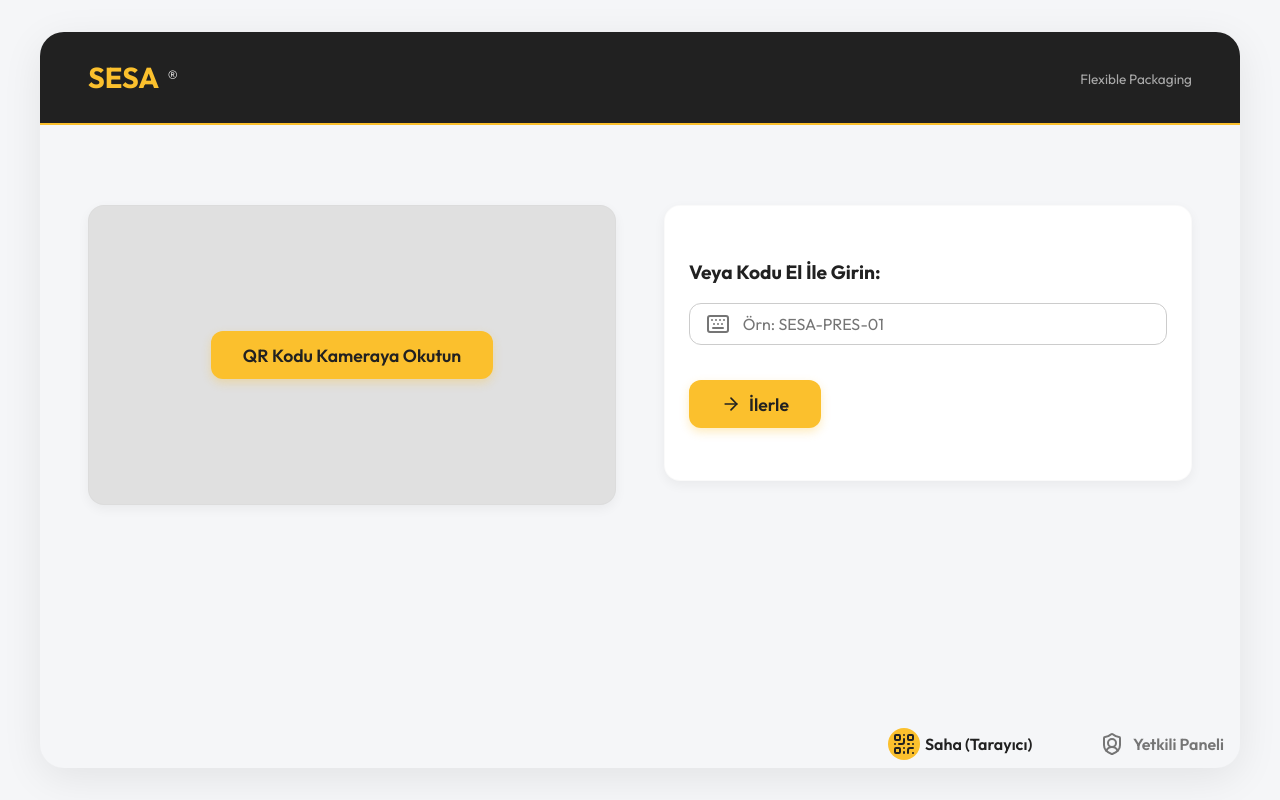
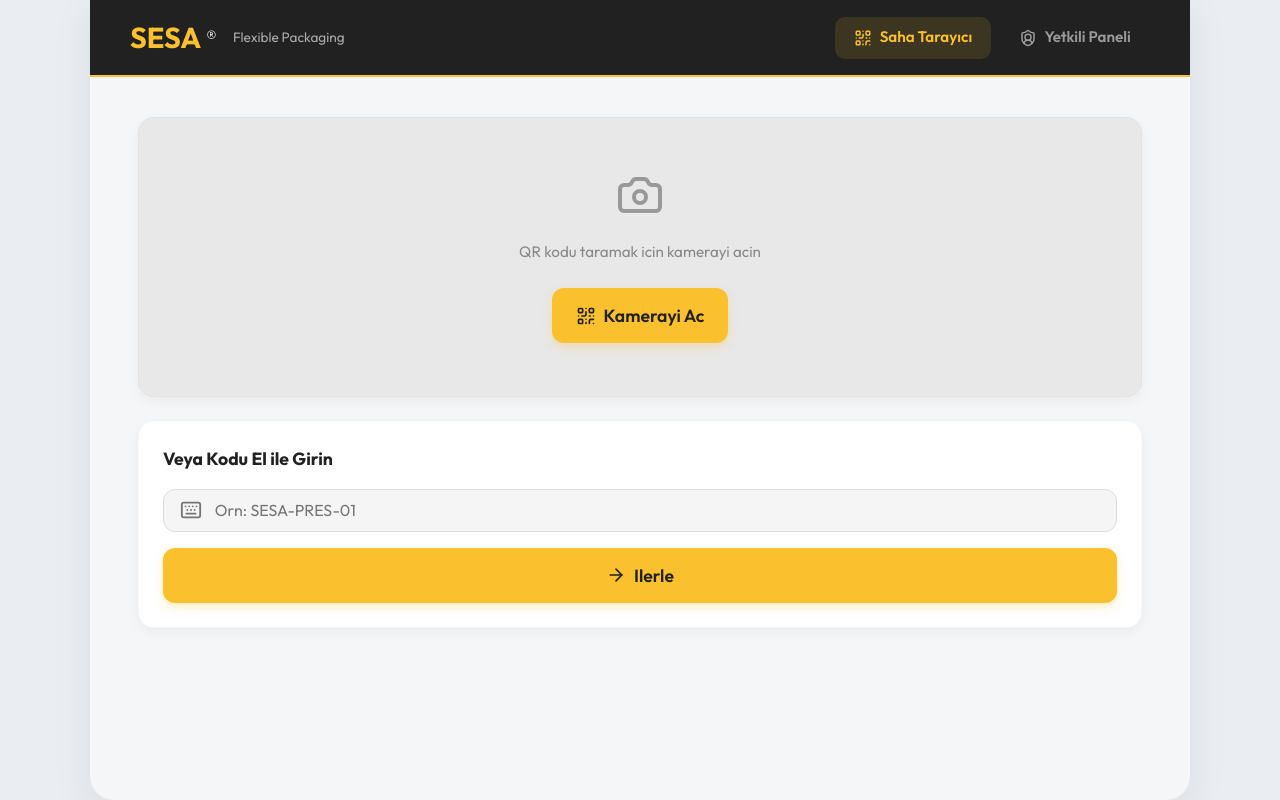
Before and after one commit to EmirKaraarslan35/sesa, a React (Vite) app: page / in a window 1280 px wide. Built offline with nearby package versions, Linux system fonts and the light colour scheme; no server answers.

Commit message:
Desktop layout overhaul + QR URL fix

```diff
--- a/src/index.css
+++ b/src/index.css
@@ -1,26 +1,18 @@
 @import url('https://fonts.googleapis.com/css2?family=Outfit:wght@400;500;600;700&display=swap');
 
 :root {
-  /* SESA Color Palette based on Android App */
-  --color-primary: #FBC02D; /* SESA SarÄ±/Turuncu */
+  --color-primary: #FBC02D;
   --color-primary-dark: #F57F17;
   --color-primary-light: #FFF9C4;
-
-  --color-header-bg: #212121; /* Koyu Gri/Siyah */
+  --color-header-bg: #212121;
   --color-header-text: #FFFFFF;
-
-  --color-background: #F5F6F8; /* Uygulama Arka PlanÄ± */
-  --color-surface: #FFFFFF; /* Kart Arka PlanÄ± */
-
+  --color-background: #F5F6F8;
+  --color-surface: #FFFFFF;
   --color-text: #212121;
   --color-text-muted: #757575;
-
-  /* Status Colors */
   --color-status-open: #E53935;
   --color-status-progress: #FBC02D;
   --color-status-resolved: #43A047;
-
-  /* Utility */
   --border-radius: 12px;
   --border-radius-lg: 16px;
   --box-shadow: 0 4px 12px rgba(0, 0, 0, 0.05);
@@ -41,31 +33,40 @@
   -webkit-font-smoothing: antialiased;
 }
 
-/* Responsive Layout (Mobile + Desktop) */
+/* =============================================
+   APP CONTAINER
+   ============================================= */
 .app-container {
-  max-width: 1200px; /* GeniÅŸ ekranlar iÃ§in */
   width: 100%;
   margin: 0 auto;
   min-height: 100vh;
   display: flex;
   flex-direction: column;
   background-color: var(--color-background);
-  box-shadow: 0 0 20px rgba(0,0,0,0.1);
   position: relative;
 }
 
-/* Header (Dark Theme as in screenshots) */
+/* =============================================
+   HEADER
+   ============================================= */
 .header {
   background-color: var(--color-header-bg);
-  padding: 1rem;
+  padding: 1rem 1.5rem;
   display: flex;
-  flex-direction: column;
   align-items: center;
   justify-content: center;
   position: sticky;
   top: 0;
   z-index: 10;
   border-bottom: 2px solid var(--color-primary);
+  flex-wrap: wrap;
+  gap: 0.5rem;
+}
+
+.header-left {
+  display: flex;
+  flex-direction: column;
+  align-items: center;
 }
 
 .header-logo {
@@ -74,7 +75,7 @@
   color: var(--color-primary);
   display: flex;
   align-items: center;
-  gap: 0.5rem;
+  gap: 0.3rem;
 }
 
 .header-logo span {
@@ -86,19 +87,52 @@
 .header-subtitle {
   color: #AAA;
   font-size: 0.85rem;
-  margin-top: 0.2rem;
+  margin-top: 0.1rem;
 }
 
+/* Masaustu nav - mobilde gizle */
+.header-nav {
+  display: none;
+}
+
+.header-nav-item {
+  display: flex;
+  align-items: center;
+  gap: 0.5rem;
+  color: #999;
+  text-decoration: none;
+  font-size: 0.95rem;
+  font-weight: 600;
+  padding: 0.6rem 1.2rem;
+  border-radius: 10px;
+  transition: all 0.2s ease;
+}
+
+.header-nav-item:hover {
+  color: var(--color-header-text);
+  background-color: rgba(255,255,255,0.08);
+}
+
+.header-nav-item.active {
+  color: var(--color-primary);
+  background-color: rgba(251, 192, 45, 0.12);
+}
+
+/* =============================================
+   MAIN CONTENT
+   ============================================= */
 .main-content {
   flex: 1;
   padding: 1.5rem;
-  padding-bottom: 80px; /* Space for bottom nav */
+  padding-bottom: 90px;
   overflow-y: auto;
 }
 
-/* Bottom Navigation */
+/* =============================================
+   BOTTOM NAV (Mobil icin)
+   ============================================= */
 .bottom-nav {
-  position: absolute;
+  position: fixed;
   bottom: 0;
   left: 0;
   right: 0;
@@ -145,7 +179,9 @@
   transition: background-color 0.2s ease;
 }
 
-/* Common Components */
+/* =============================================
+   COMMON COMPONENTS
+   ============================================= */
 .card {
   background-color: var(--color-surface);
   border-radius: var(--border-radius-lg);
@@ -217,7 +253,9 @@
   box-shadow: 0 0 0 4px rgba(251, 192, 45, 0.1);
 }
 
-/* Utilities */
+/* =============================================
+   UTILITIES
+   ============================================= */
 .text-center { text-align: center; }
 .mb-1 { margin-bottom: 0.5rem; }
 .mb-2 { margin-bottom: 1rem; }
@@ -231,60 +269,63 @@
 .gap-2 { gap: 0.5rem; }
 .gap-4 { gap: 1rem; }
 
-/* ========================================================= */
-/* ??? DESKTOP (TAM SİTE) GÖRÜNÜMÜ İÇİN ÖZEL MEDYA SORGULARI   */
-/* ========================================================= */
+/* =============================================
+   DESKTOP LAYOUT (768px ve uzeri)
+   ============================================= */
 @media (min-width: 768px) {
-  .app-container {
-    max-width: 1200px;
-    box-shadow: 0 10px 40px rgba(0,0,0,0.08);
-    border-radius: 24px;
-    margin: 2rem auto;
-    min-height: calc(100vh - 4rem);
-    overflow: hidden;
+  body {
+    background-color: #EAEDF1;
   }
 
+  .app-container {
+    max-width: 1100px;
+    box-shadow: 0 10px 40px rgba(0,0,0,0.08);
+    border-radius: 0 0 24px 24px;
+    margin: 0 auto;
+    min-height: 100vh;
+    overflow: visible;
+  }
+
+  /* Header: logo solda, nav sagda */
   .header {
     flex-direction: row;
     justify-content: space-between;
-    padding: 1.5rem 3rem;
+    padding: 1rem 2.5rem;
+    flex-wrap: nowrap;
   }
 
+  .header-left {
+    flex-direction: row;
+    align-items: center;
+    gap: 1rem;
+  }
+
+  .header-subtitle {
+    margin-top: 0;
+  }
+
+  /* Masaustu nav gorunsun */
+  .header-nav {
+    display: flex;
+    align-items: center;
+    gap: 0.5rem;
+  }
+
+  /* Mobil alt menunuyu gizle */
+  .bottom-nav {
+    display: none;
+  }
+
+  .main-content {
+    padding: 2.5rem 3rem;
+    padding-bottom: 2.5rem;
+  }
+
+  /* Home sayfasinda 2 kolonlu grid */
   .home-grid {
     display: grid;
     grid-template-columns: 1fr 1fr;
-    gap: 3rem;
+    gap: 2rem;
     align-items: stretch;
-    margin-top: 2rem;
-  }
-
-  .bottom-nav {
-    position: static;
-    flex-direction: row;
-    background: transparent;
-    box-shadow: none;
-    padding: 0;
-    justify-content: flex-end;
-    gap: 2rem;
-  }
-
-  .nav-item {
-    flex-direction: row;
-    font-size: 1rem;
-  }
-
-  .nav-icon-wrapper {
-    width: 32px;
-    height: 32px;
-  }
-
-  .main-content {
-    padding: 3rem;
-    padding-bottom: 3rem;
-  }
-
-  .btn {
-    width: auto !important;
-    padding: 0.8rem 2rem;
   }
 }
--- a/src/layouts/PublicLayout.jsx
+++ b/src/layouts/PublicLayout.jsx
@@ -7,20 +7,40 @@
   return (
     <div className="app-container">
       <header className="header">
-        <div className="header-logo">
-          SESA<span>®</span>
+        <div className="header-left">
+          <div className="header-logo">
+            SESA<span>®</span>
+          </div>
+          <div className="header-subtitle">Flexible Packaging</div>
         </div>
-        <div className="header-subtitle">Flexible Packaging</div>
+
+        <nav className="header-nav">
+          <Link
+            to="/"
+            className={`header-nav-item ${location.pathname === '/' || location.pathname.startsWith('/machine') ? 'active' : ''}`}
+          >
+            <QrCode size={18} />
+            Saha Tarayıcı
+          </Link>
+          <Link
+            to="/login"
+            className={`header-nav-item ${location.pathname === '/login' || location.pathname === '/register' ? 'active' : ''}`}
+          >
+            <ShieldUser size={18} />
+            Yetkili Paneli
+          </Link>
+        </nav>
       </header>
 
       <main className="main-content">
         <Outlet />
       </main>
 
+      {/* Mobil alt menü - sadece telefonda görünür */}
       <nav className="bottom-nav">
         <Link
           to="/"
-          className={`nav-item ${location.pathname !== '/login' ? 'active' : ''}`}
+          className={`nav-item ${location.pathname === '/' || location.pathname.startsWith('/machine') ? 'active' : ''}`}
         >
           <div className="nav-icon-wrapper">
             <QrCode size={24} />
@@ -29,7 +49,7 @@
         </Link>
         <Link
           to="/login"
-          className={`nav-item ${location.pathname === '/login' ? 'active' : ''}`}
+          className={`nav-item ${location.pathname === '/login' || location.pathname === '/register' ? 'active' : ''}`}
         >
           <div className="nav-icon-wrapper">
             <ShieldUser size={24} />
--- a/src/pages/Home.jsx
+++ b/src/pages/Home.jsx
@@ -1,7 +1,18 @@
 import { useState, useEffect } from 'react';
 import { useNavigate } from 'react-router-dom';
 import { Html5Qrcode } from 'html5-qrcode';
-import { Keyboard, ArrowRight } from 'lucide-react';
+import { Keyboard, ArrowRight, QrCode, Camera } from 'lucide-react';
+
+// QR veya barkod iceriginden makine kodunu cikaran yardimci fonksiyon
+function extractMachineCode(rawText) {
+  // Eger bir URL ise (/ icerir), en sondaki parcayi al
+  // Ornegin: https://emirkaraarslan35.github.io/machine/MKN-8081 -> MKN-8081
+  if (rawText.includes('/')) {
+    const parts = rawText.split('/').filter(p => p.length > 0);
+    return parts[parts.length - 1];
+  }
+  return rawText.trim();
+}
 
 export default function Home() {
   const navigate = useNavigate();
@@ -28,17 +39,15 @@
               } catch (err) {
                 console.error("Failed to stop scanner", err);
               }
-              let machineCode = decodedText;
-              if (decodedText.includes('/')) {
-                machineCode = decodedText.split('/').pop();
-              }
+              const machineCode = extractMachineCode(decodedText);
               navigate(`/machine/${machineCode}`);
             },
             (err) => {}
           );
         } catch (err) {
-          console.error("Kamera başlatılamadı:", err);
-          alert("Kameraya erişilemedi!");
+          console.error("Kamera baslatilmadi:", err);
+          alert("Kameraya erisilemedi!");
+          setScannerActive(false);
         }
       };
 
@@ -60,45 +69,52 @@
   };
 
   return (
-    <div className="home-grid" style={{ height: '100%' }}>
-      {/* Top Half: Scanner */}
+    <div className="home-grid" style={{ display: 'flex', flexDirection: 'column', height: '100%', gap: '1.5rem' }}>
+      {/* QR Tarayici */}
       <div className="card" style={{
         flex: 1,
-        backgroundColor: '#E0E0E0',
+        backgroundColor: scannerActive ? '#000' : '#E8E8E8',
         borderRadius: 'var(--border-radius-lg)',
         overflow: 'hidden',
-        position: 'relative',
         display: 'flex',
         flexDirection: 'column',
         justifyContent: 'center',
         alignItems: 'center',
-        minHeight: '300px',
-        marginBottom: 0
+        minHeight: '280px',
+        marginBottom: 0,
+        position: 'relative'
       }}>
         {!scannerActive ? (
-          <button
-            className="btn btn-primary"
-            onClick={() => setScannerActive(true)}
-          >
-            QR Kodu Kameraya Okutun
-          </button>
+          <div style={{ textAlign: 'center' }}>
+            <Camera size={48} color="#999" style={{ marginBottom: '1rem' }} />
+            <p style={{ color: '#888', marginBottom: '1.5rem', fontSize: '0.95rem' }}>
+              QR kodu taramak icin kamerayi acin
+            </p>
+            <button
+              className="btn btn-primary"
+              onClick={() => setScannerActive(true)}
+            >
+              <QrCode size={20} />
+              Kamerayi Ac
+            </button>
+          </div>
         ) : (
           <div id="qr-reader" style={{ width: '100%', height: '100%' }}></div>
         )}
       </div>
 
-      {/* Bottom Half: Manual Entry Card */}
-      <div className="card" style={{ display: 'flex', flexDirection: 'column', justifyContent: 'center' }}>
-        <h3 className="mb-2" style={{ color: 'var(--color-text)', fontSize: '1.2rem' }}>
-          Veya Kodu El İle Girin:
+      {/* Manuel Kod Girisi */}
+      <div className="card" style={{ marginBottom: 0 }}>
+        <h3 style={{ color: 'var(--color-text)', fontSize: '1.1rem', marginBottom: '1rem' }}>
+          Veya Kodu El ile Girin
         </h3>
 
         <form onSubmit={handleManualSubmit}>
-          <div className="input-group flex items-center" style={{ backgroundColor: '#fff', border: '1px solid #ccc', borderRadius: 'var(--border-radius)', padding: '0.5rem 1rem' }}>
-            <Keyboard size={24} color="var(--color-text-muted)" style={{ marginRight: '0.8rem' }} />
+          <div style={{ display: 'flex', alignItems: 'center', backgroundColor: '#f5f5f5', border: '1px solid #ddd', borderRadius: 'var(--border-radius)', padding: '0.6rem 1rem' }}>
+            <Keyboard size={22} color="var(--color-text-muted)" style={{ marginRight: '0.8rem', flexShrink: 0 }} />
             <input
               type="text"
-              placeholder="Örn: SESA-PRES-01"
+              placeholder="Orn: SESA-PRES-01"
               value={code}
               onChange={(e) => setCode(e.target.value)}
               style={{ border: 'none', outline: 'none', flex: 1, fontSize: '1rem', backgroundColor: 'transparent' }}
@@ -107,7 +123,7 @@
 
           <button type="submit" className="btn btn-primary" style={{ width: '100%', marginTop: '1rem' }}>
             <ArrowRight size={20} />
-            İlerle
+            Ilerle
           </button>
         </form>
       </div>
```
Also changed, not shown: src/pages/ScanQR.jsx (+19 -17 lines).
